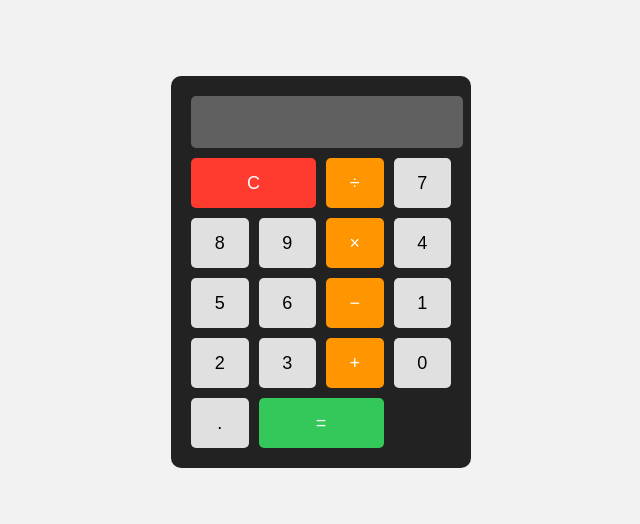
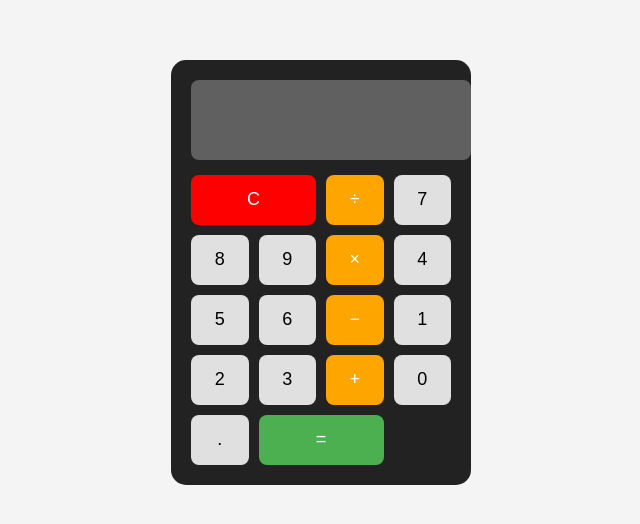
Before and after one commit to kopanomasinga007-create/Class-of-2026, a plain HTML site: page index.html in a window 1280 px wide. Shown: the part 136-660 px from the top of the page, without its empty margins (319-959 px from the left). Drawn offline with Linux system fonts and the light colour scheme.

Commit message:
Update index.html

```diff
--- a/index.html
+++ b/index.html
@@ -9,26 +9,26 @@
             justify-content: center;
             align-items: center;
             height: 100vh;
-            background: #f2f2f2;
+            background: #f4f4f4;
             font-family: Arial, sans-serif;
         }
 
         .calculator {
             background: #222;
             padding: 20px;
-            border-radius: 10px;
+            border-radius: 15px;
             width: 260px;
         }
 
-        .display {
+        #display {
             width: 100%;
-            height: 50px;
+            height: 60px;
             font-size: 24px;
-            margin-bottom: 10px;
+            margin-bottom: 15px;
             text-align: right;
-            padding-right: 10px;
+            padding: 10px;
             border: none;
-            border-radius: 5px;
+            border-radius: 8px;
         }
 
         .buttons {
@@ -41,7 +41,7 @@
             height: 50px;
             font-size: 18px;
             border: none;
-            border-radius: 5px;
+            border-radius: 8px;
             cursor: pointer;
         }
 
@@ -50,18 +50,18 @@
         }
 
         .operator {
-            background: #ff9500;
+            background: orange;
             color: white;
         }
 
         .clear {
-            background: #ff3b30;
+            background: red;
             color: white;
             grid-column: span 2;
         }
 
         .equals {
-            background: #34c759;
+            background: #4CAF50;
             color: white;
             grid-column: span 2;
         }
@@ -70,7 +70,7 @@
 <body>
 
 <div class="calculator">
-    <input type="text" id="display" class="display" disabled>
+    <input type="text" id="display" disabled>
 
     <div class="buttons">
         <button class="clear" onclick="clearDisplay()">C</button>
@@ -98,15 +98,24 @@
 </div>
 
 <script>
+    let display = document.getElementById("display");
+
     function appendValue(value) {
-        document.getElementById("display").value += value;
+        display.value += value;
     }
 
     function clearDisplay() {
-        document.getElementById("display").value = "";
+        display.value = "";
     }
 
     function calculate() {
         try {
-            document.getElementById("display").value =
-                eval(document.getElementById("display
+            display.value = eval(display.value);
+        } catch {
+            display.value = "Error";
+        }
+    }
+</script>
+
+</body>
+</html>
```
